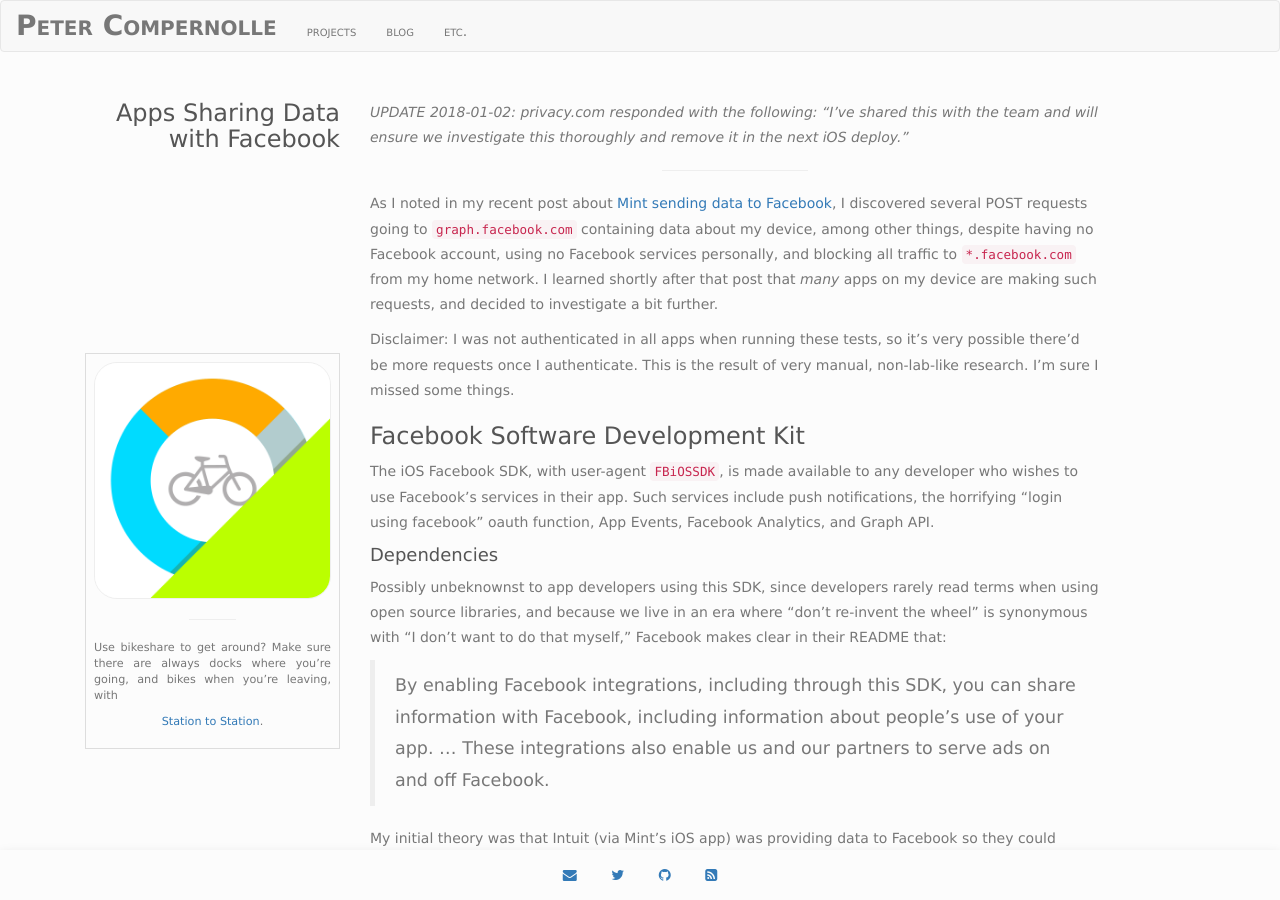
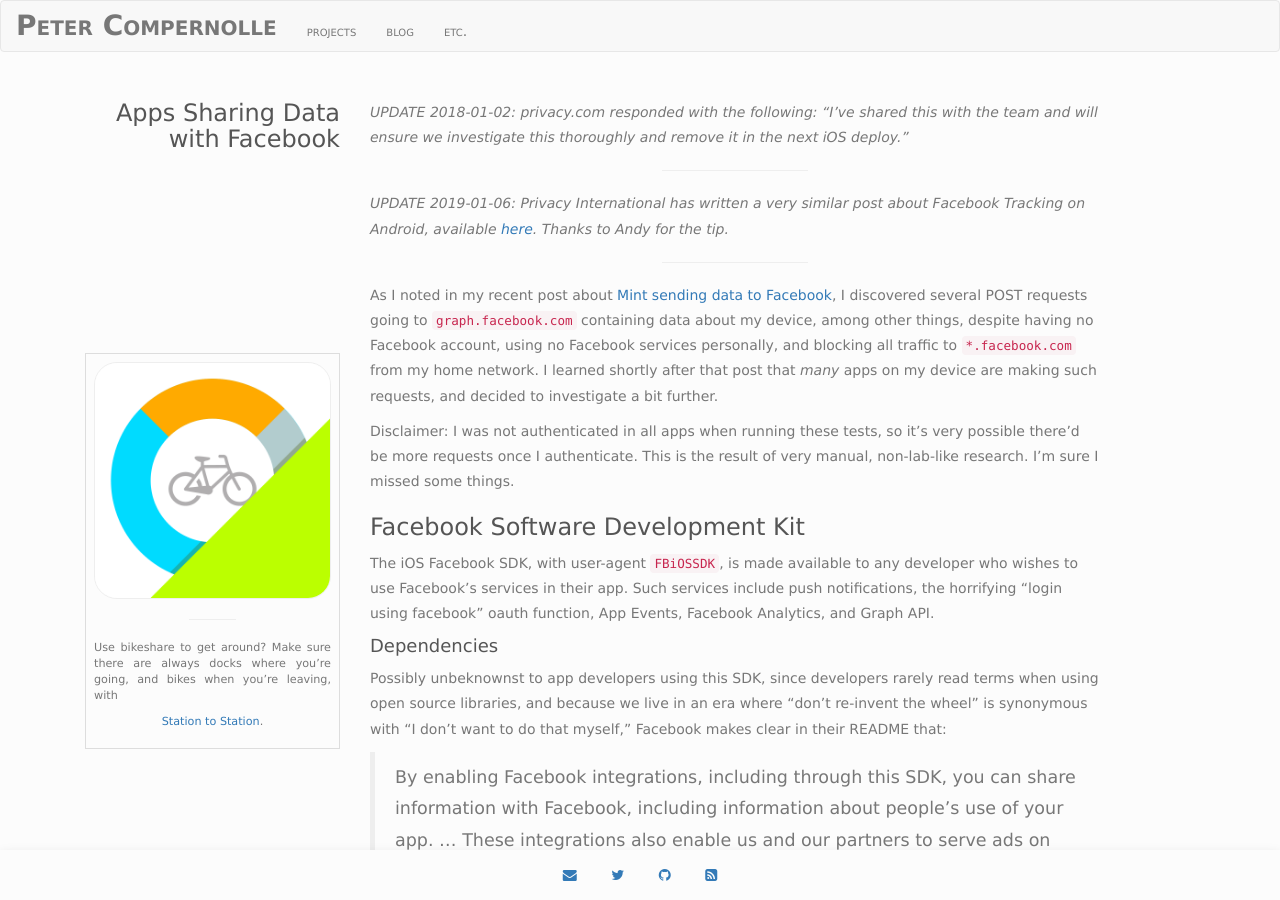
Before and after one commit to thelowlypeon/thelowlypeon.github.io, a Jekyll site: the page built from _posts/2018-12-28-fbiossdk-secret-tracking.md, in a window 1280 px wide and 900 px high. Built offline with Jekyll 4.4.1, drawn with Linux system fonts in a browser that asks for light colours.

Commit message:
updates fbbiossdk post with similar post abotu android from privacy international

```diff
--- a/_posts/2018-12-28-fbiossdk-secret-tracking.md
+++ b/_posts/2018-12-28-fbiossdk-secret-tracking.md
@@ -6,6 +6,13 @@
 ---
 
 _UPDATE 2018-01-02: privacy.com responded with the following: "I've shared this with the team and will ensure we investigate this thoroughly and remove it in the next iOS deploy."_
+
+---
+
+_UPDATE 2019-01-06: Privacy International has written a very similar post
+about Facebook Tracking on Android, available
+[here](https://privacyinternational.org/campaigns/investigating-apps-interactions-facebook-android).
+Thanks to Andy for the tip._
 
 ---
 
```
